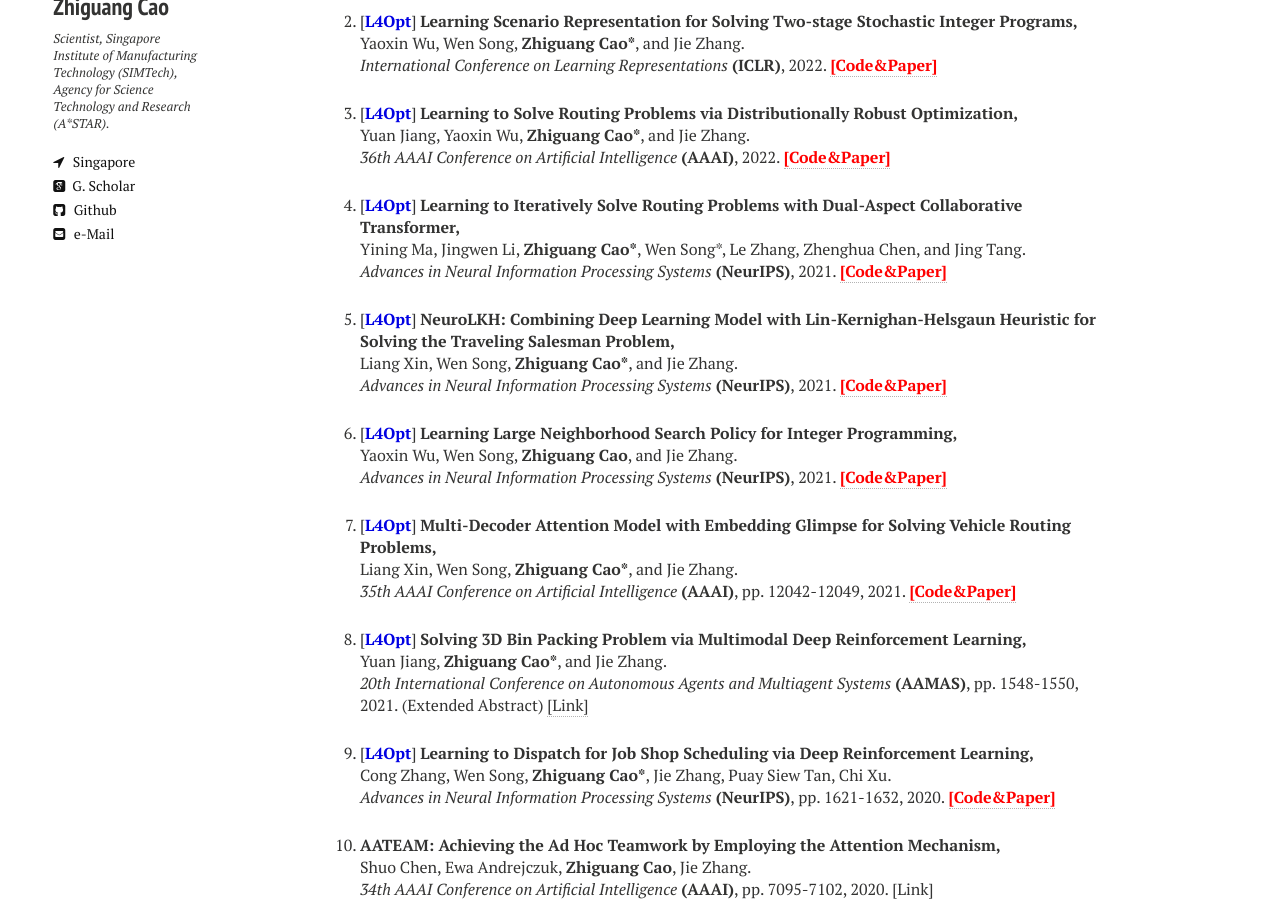
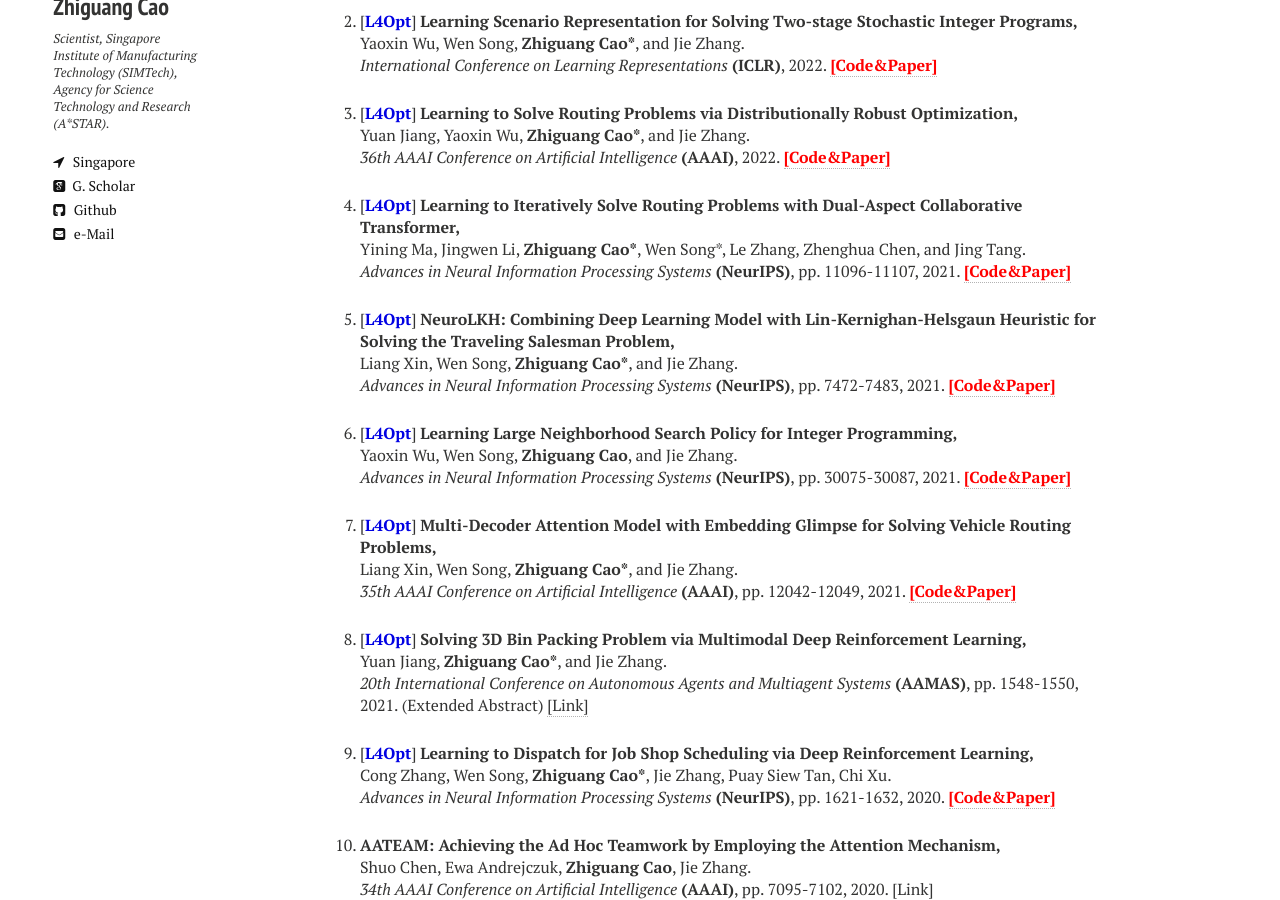
Before and after one commit to zhiguangcaosg/zhiguangcaosg.github.io, a Jekyll site: the page built from publications.md, in a window 1280 px wide and 900 px high, scrolled down 323 px. Built offline with Jekyll 4.4.1, drawn with Linux system fonts in a browser that asks for light colours; nearby versions of some CDN libraries.

Commit message:
Update publications.html

```diff
--- a/_layouts/publications.html
+++ b/_layouts/publications.html
@@ -118,7 +118,7 @@ div.bibtex pre { font-size: 75%; overflow: auto;  width: 100%; padding: 0em 0em;
 <p>
 [<font color="#0000E3"><b>L4Opt</b></font>] <b>Learning to Iteratively Solve Routing Problems with Dual-Aspect Collaborative Transformer,</b>
 <br> Yining Ma, Jingwen Li, <b>Zhiguang Cao*</b>, Wen Song*, Le Zhang, Zhenghua Chen, and Jing Tang.<br>
-<i>Advances in Neural Information Processing Systems</i> <b>(NeurIPS)</b>, 2021. <a href="https://github.com/yining043/VRP-DACT" target="_blank"> <font color="#FF0000"><b>[Code&Paper]</b> </font></a>
+<i>Advances in Neural Information Processing Systems</i> <b>(NeurIPS)</b>, pp. 11096-11107, 2021. <a href="https://github.com/yining043/VRP-DACT" target="_blank"> <font color="#FF0000"><b>[Code&Paper]</b> </font></a>
 </p>
 </li>
 
@@ -126,7 +126,7 @@ div.bibtex pre { font-size: 75%; overflow: auto;  width: 100%; padding: 0em 0em;
 <p>
 [<font color="#0000E3"><b>L4Opt</b></font>] <b>NeuroLKH: Combining Deep Learning Model with Lin-Kernighan-Helsgaun Heuristic for Solving the Traveling Salesman Problem,</b>
 <br> Liang Xin, Wen Song, <b>Zhiguang Cao*</b>, and Jie Zhang.<br>
-<i>Advances in Neural Information Processing Systems</i> <b>(NeurIPS)</b>, 2021. <a href="https://github.com/liangxinedu/NeuroLKH"  target="_blank"> <font color="#FF0000"><b>[Code&Paper]</b> </font></a>
+<i>Advances in Neural Information Processing Systems</i> <b>(NeurIPS)</b>, pp. 7472-7483, 2021. <a href="https://github.com/liangxinedu/NeuroLKH"  target="_blank"> <font color="#FF0000"><b>[Code&Paper]</b> </font></a>
 </p>
 </li>
 
@@ -134,7 +134,7 @@ div.bibtex pre { font-size: 75%; overflow: auto;  width: 100%; padding: 0em 0em;
 <p>
 [<font color="#0000E3"><b>L4Opt</b></font>] <b>Learning Large Neighborhood Search Policy for Integer Programming,</b>
 <br> Yaoxin Wu, Wen Song, <b>Zhiguang Cao</b>, and Jie Zhang.<br>
-<i>Advances in Neural Information Processing Systems</i> <b>(NeurIPS)</b>, 2021. <a href="https://github.com/WXY1427/Learn-LNS-policy"  target="_blank"> <font color="#FF0000"><b>[Code&Paper]</b> </font></a>
+<i>Advances in Neural Information Processing Systems</i> <b>(NeurIPS)</b>, pp. 30075-30087, 2021. <a href="https://github.com/WXY1427/Learn-LNS-policy"  target="_blank"> <font color="#FF0000"><b>[Code&Paper]</b> </font></a>
 </p>
 </li>
 
```
